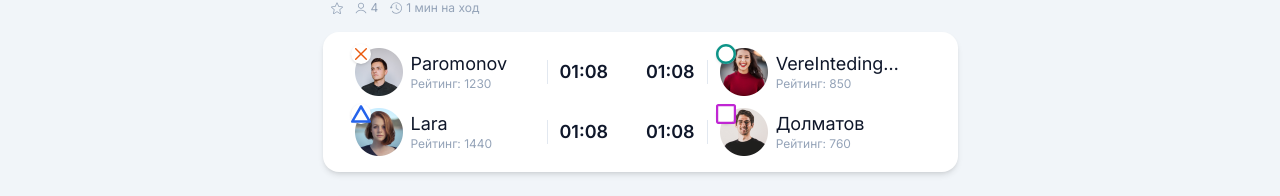
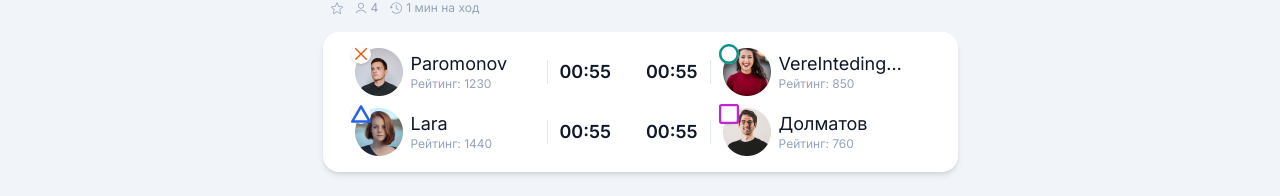
Before and after one commit to Andreeevna/tic_tac_toe, a Next.js app: page / in a window 1280 px wide. Shown: the part 178-374 px from the top of the page. Built offline with nearby package versions, Linux system fonts and the light colour scheme.

Commit message:
feat: Implemented a timer for players

```diff
--- a/components/game/game-info.jsx
+++ b/components/game/game-info.jsx
@@ -3,6 +3,7 @@ import { Profile } from '../profile'
 import { GAME_SYMBOLS } from './constants'
 import { GameSymbol } from './game-symbol'
 
+import { useEffect, useState } from 'react'
 import avatarSrc1 from './images/avatar1.png'
 import avatarSrc3 from './images/avatar2.png'
 import avatarSrc2 from './images/avatar3.png'
@@ -61,6 +62,17 @@ export const GameInfo = ({ className, playersCount }) => {
 }
 
 function PlayerInfo({ playerInfo, isRight }) {
+	const [seconds, setSeconds] = useState(60)
+
+	const minutesString = String(Math.floor(seconds / 60)).padStart(2, '0')
+	const secondsString = String(seconds % 60).padStart(2, '0')
+	const isDanger = seconds < 10
+
+	useEffect(() => {
+		setInterval(() => {
+			setSeconds(s => Math.max(s - 1))
+		}, 1000)
+	}, [])
 	return (
 		<div className='flex gap-3 items-center'>
 			<div className={clsx('relative', isRight && 'order-3')}>
@@ -80,10 +92,11 @@ function PlayerInfo({ playerInfo, isRight }) {
 			<div
 				className={clsx(
 					'text-slate-900 text-lg font-semibold',
-					isRight && 'order-1'
+					isRight && 'order-1',
+					isDanger ? 'text-orange-600' : 'text-slate-900'
 				)}
 			>
-				01:08
+				{minutesString}:{secondsString}
 			</div>
 		</div>
 	)
```
